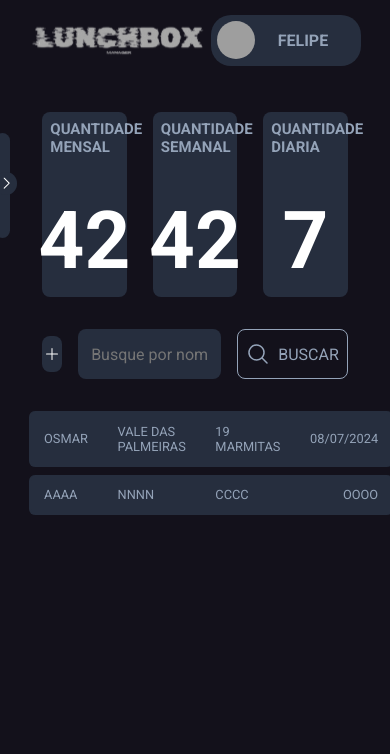
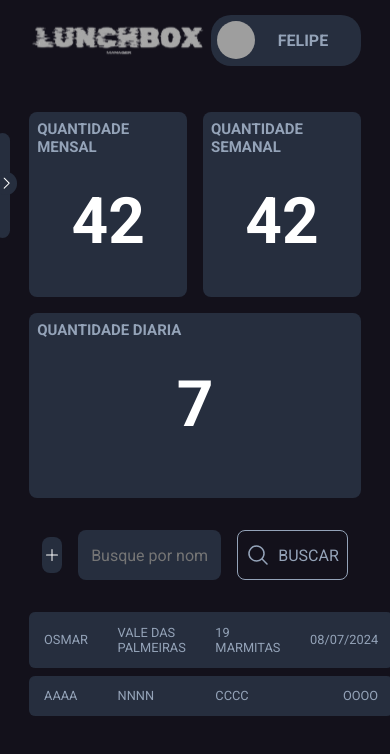
Before and after one commit to FelpFS1/lunchboxProject, a React (Vite) app: page / in a window 390 px wide. Shown: the top 754 px of the page. Built offline with nearby package versions, Linux system fonts and the light colour scheme; grey boxes are pictures that could not be loaded.

Commit message:
respomsive: adjust responsiveness Summary

```diff
--- a/src/components/Summary/Card/styles.ts
+++ b/src/components/Summary/Card/styles.ts
@@ -1,4 +1,5 @@
 import styled from "styled-components";
+import breakpoints from "../../../styles/breakPoints";
 
 export const Container = styled.div`
   width: 21.615vw;
@@ -14,7 +15,7 @@ export const Container = styled.div`
   }
 
   span {
-    height: 100%;
+    height: 78%;
     display: flex;
     align-items: center;
     justify-content: center;
@@ -22,4 +23,16 @@ export const Container = styled.div`
     font-weight: bold;
     color: ${(props) => props.theme.white};
   }
+
+  @media ${breakpoints.xl} {
+    span {
+      font-size: 3rem;
+    }
+  }
+  @media ${breakpoints.lg} {
+    width: 100%;
+    span {
+      font-size: 4rem;
+    }
+  }
 `;
--- a/src/components/Summary/styles.ts
+++ b/src/components/Summary/styles.ts
@@ -1,4 +1,5 @@
 import styled from "styled-components";
+import breakpoints from "../../styles/breakPoints";
 
 export const SummaryContainer = styled.section`
   width: 85vw;
@@ -6,4 +7,13 @@ export const SummaryContainer = styled.section`
   grid-template-columns: repeat(3, 1fr);
   justify-items: center;
   margin-top: 2rem;
+
+  @media ${breakpoints.lg} {
+    grid-template-columns: repeat(2, 1fr);
+    gap: 1rem;
+
+    & :nth-child(3) {
+      grid-column: span 2;
+    }
+  }
 `;
```
